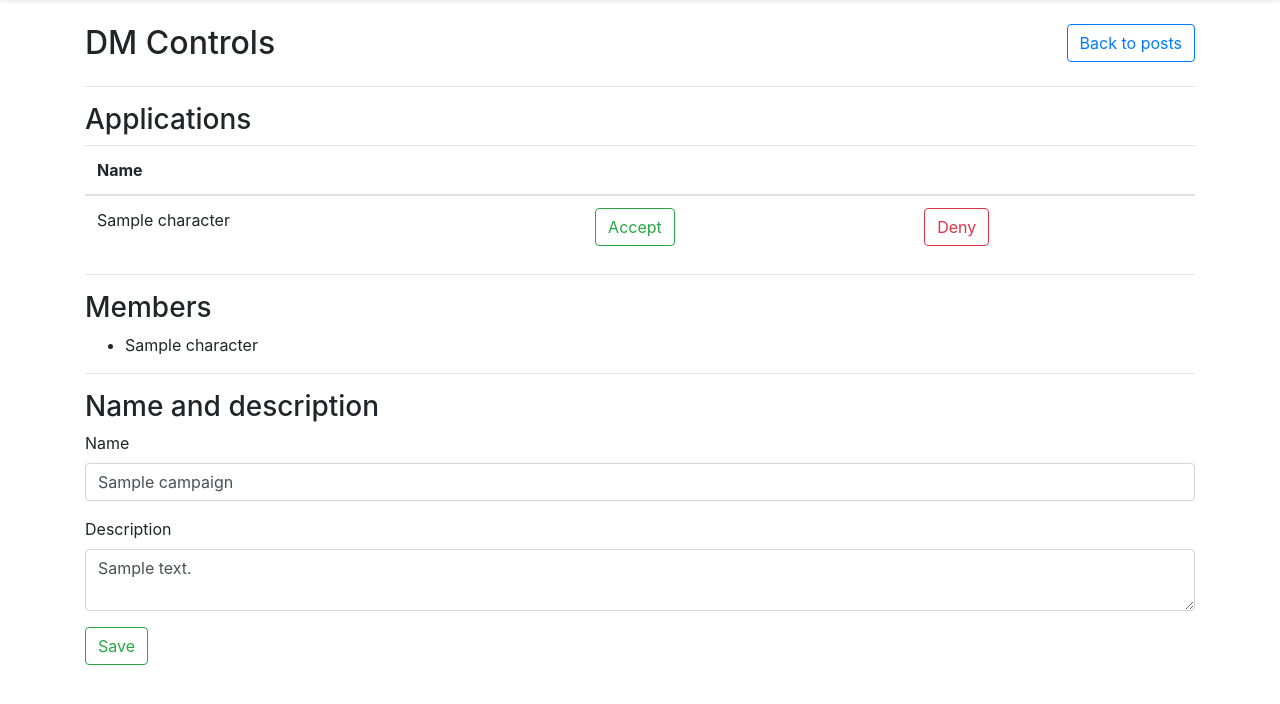
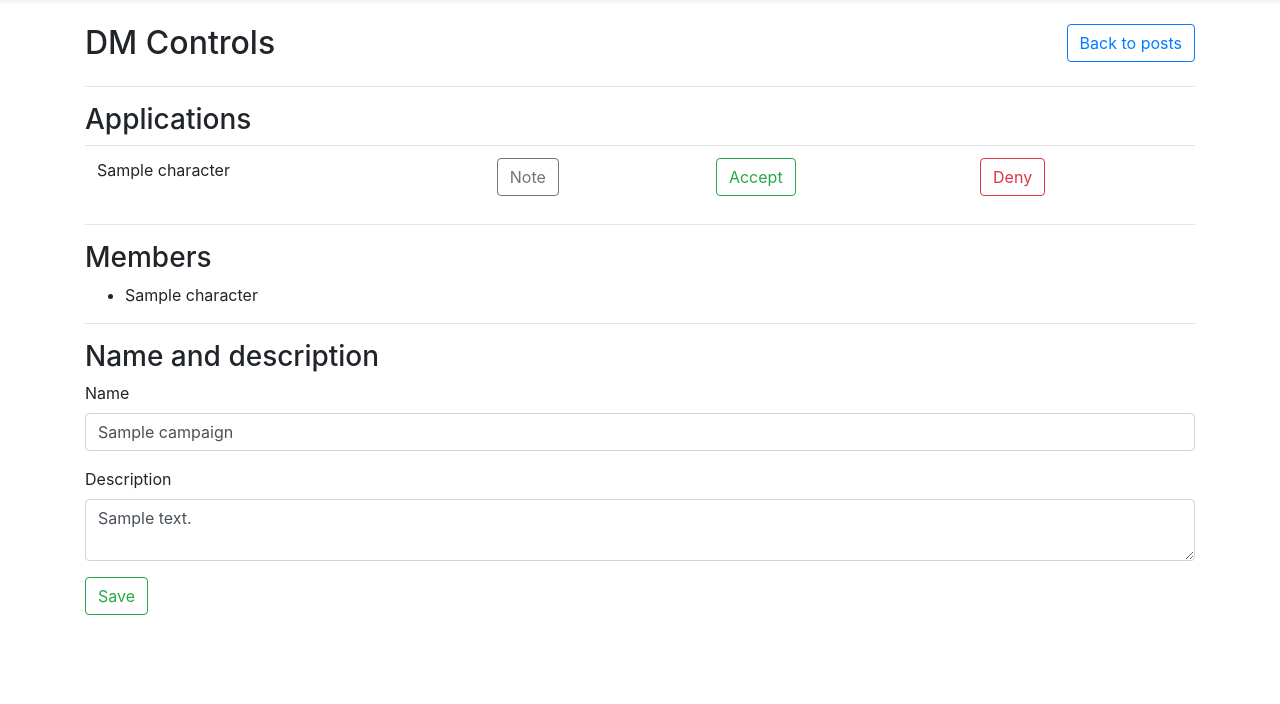
Before and after one commit to Celeo/PlayByPost, a Flask app: template pbp/templates/campaign_dm_controls.jinja2 in a window 1280 px wide. Shown: the part 56-760 px from the top of the page. Run offline with Flask 2, Linux system fonts and the light colour scheme; the template is opened without the code that fills it: values that come from a table or form of the project are taken from there, others are empty; tables that the repository leaves empty hold one stand-in row (values such as "Sample post"); parts of the project's set-up code (start-up, migrations or seed data) failed here and were passed over; some libraries are stand-ins or nearby versions.

Commit message:
Carry forward join note (fixes #43)

```diff
--- a/pbp/blueprint.py
+++ b/pbp/blueprint.py
@@ -214,6 +214,7 @@ def campaign_join(campaign_id):
                 flash('There is already a character in that campaign with that name', 'error')
                 return redirect(url_for('.campaign_join', campaign_id=campaign_id))
         character.campaign_id = campaign_id
+        character.campaign_join_note = request.form['notes']
         db.session.commit()
         flash('Membership request submitted')
         return redirect(url_for('.campaign_join', campaign_id=campaign_id))
--- a/pbp/models.py
+++ b/pbp/models.py
@@ -88,7 +88,7 @@ class Campaign(db.Model):
     creator_user_id = db.Column(db.Integer, db.ForeignKey('users.id'), nullable=False)
     dm_character_id = db.Column(db.Integer, db.ForeignKey('characters.id'))
     name = db.Column(db.String(100), nullable=False)
-    description = db.Column(db.String(5000))
+    description = db.Column(db.String(10000))
     date_created = db.Column(db.DateTime)
     is_locked = db.Column(db.Boolean, default=False)
     is_posts_public = db.Column(db.Boolean, default=True)
@@ -118,6 +118,7 @@ class Character(db.Model):
     campaign_id = db.Column(db.Integer, db.ForeignKey('campaigns.id'), nullable=True)
     name = db.Column(db.String(100))
     tag = db.Column(db.String(100))
+    campaign_join_note = db.Column(db.String(5000))
     campaign_approved = db.Column(db.Boolean, default=False)
 
     user = db.relationship('User', foreign_keys=[user_id], backref=db.backref('characters', lazy=True))
--- a/pbp/templates/campaign_dm_controls.jinja2
+++ b/pbp/templates/campaign_dm_controls.jinja2
@@ -2,6 +2,7 @@
 
 {% block body %}
 
+<div id="app">
   <div class="container">
     <div class="clearfix">
       <h2 class="float-left">DM Controls</h2>
@@ -11,17 +12,11 @@
     <h3>Applications</h3>
     {% if applicants %}
       <table class="table">
-      <thead>
-        <tr>
-          <th>Name</th>
-          <th></th>
-          <th></th>
-        </tr>
-      </thead>
         <tbody>
           {% for applicant in applicants %}
             <tr>
               <td>{{ applicant.name }}</td>
+              <td>{% if applicant.campaign_join_note %}<button type="button" class="btn btn-outline-secondary" @click="viewNote(`{{ applicant.campaign_join_note }}`)">Note</button>{% endif %}</td>
               <td>
                 <form action="{{ url_for('base.campaign_dm_controls', campaign_id=campaign.id) }}" method="POST">
                   <input type="hidden" name="type" value="applicant">
@@ -69,4 +64,42 @@
     </form>
   </div>
 
+  <div class="modal fade" id="noteModal" tabindex="-1" role="dialog">
+    <div class="modal-dialog" role="document">
+      <div class="modal-content">
+          <div class="modal-header">
+            <h5 class="modal-title">Join note</h5>
+            <button class="close" type="button" data-dismiss="modal">
+              <span>&times;</span>
+            </button>
+          </div>
+          <div class="modal-body">
+            <p v-text="note"></p>
+          </div>
+          <div class="modal-footer">
+            <button type="button" class="btn btn-secondary" data-dismiss="modal">Close</button>
+          </div>
+        </form>
+      </div>
+    </div>
+  </div>
+</div>
+
+<script>
+  $(document).ready(() => {
+    new Vue({
+      el: '#app',
+      data: {
+        note: ''
+      },
+      methods: {
+        viewNote(content) {
+          this.note = content
+          $('#noteModal').modal()
+        }
+      }
+    })
+  })
+</script>
+
 {% endblock %}
```
Lines whose indentation alone changed are shown as unchanged.
